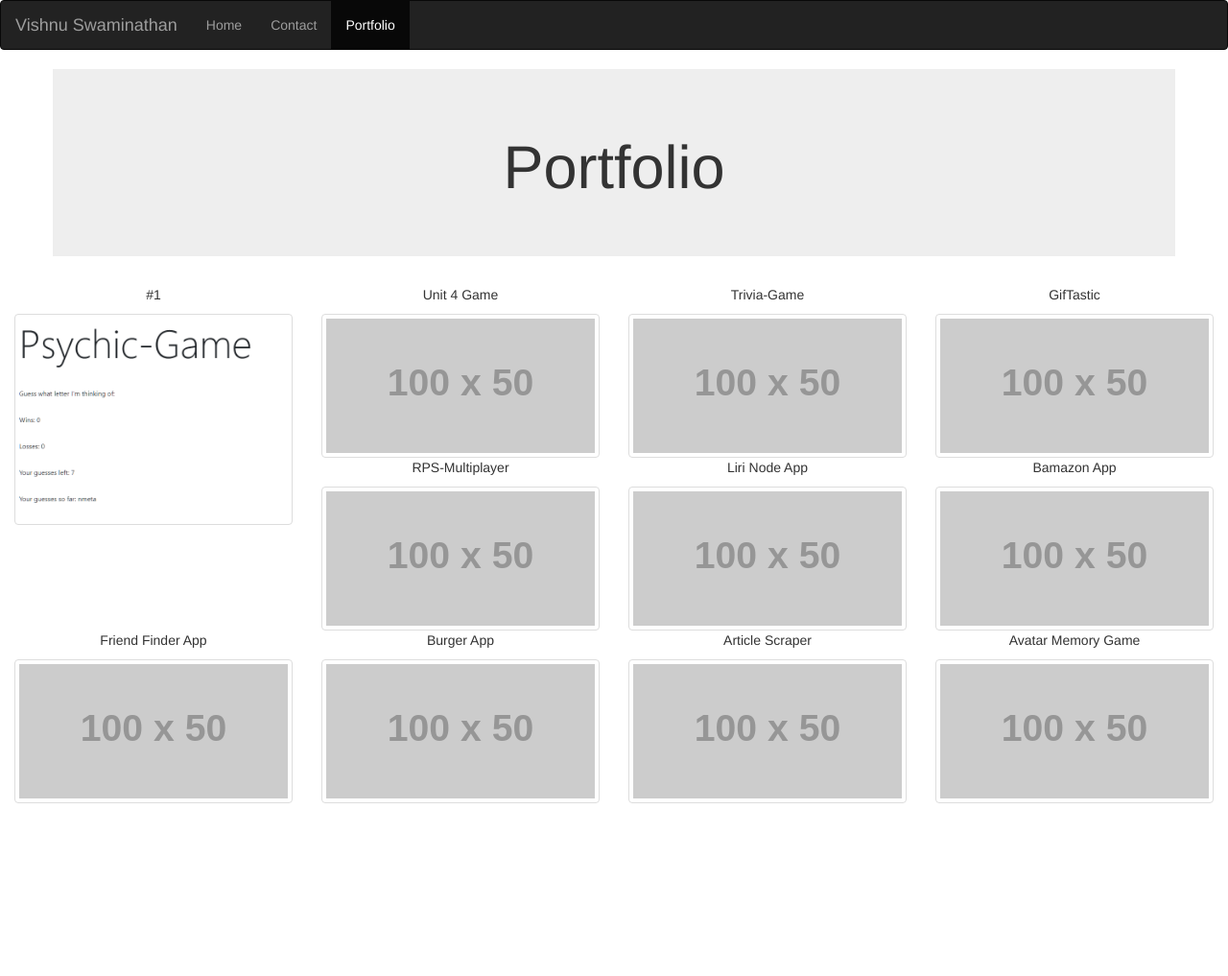
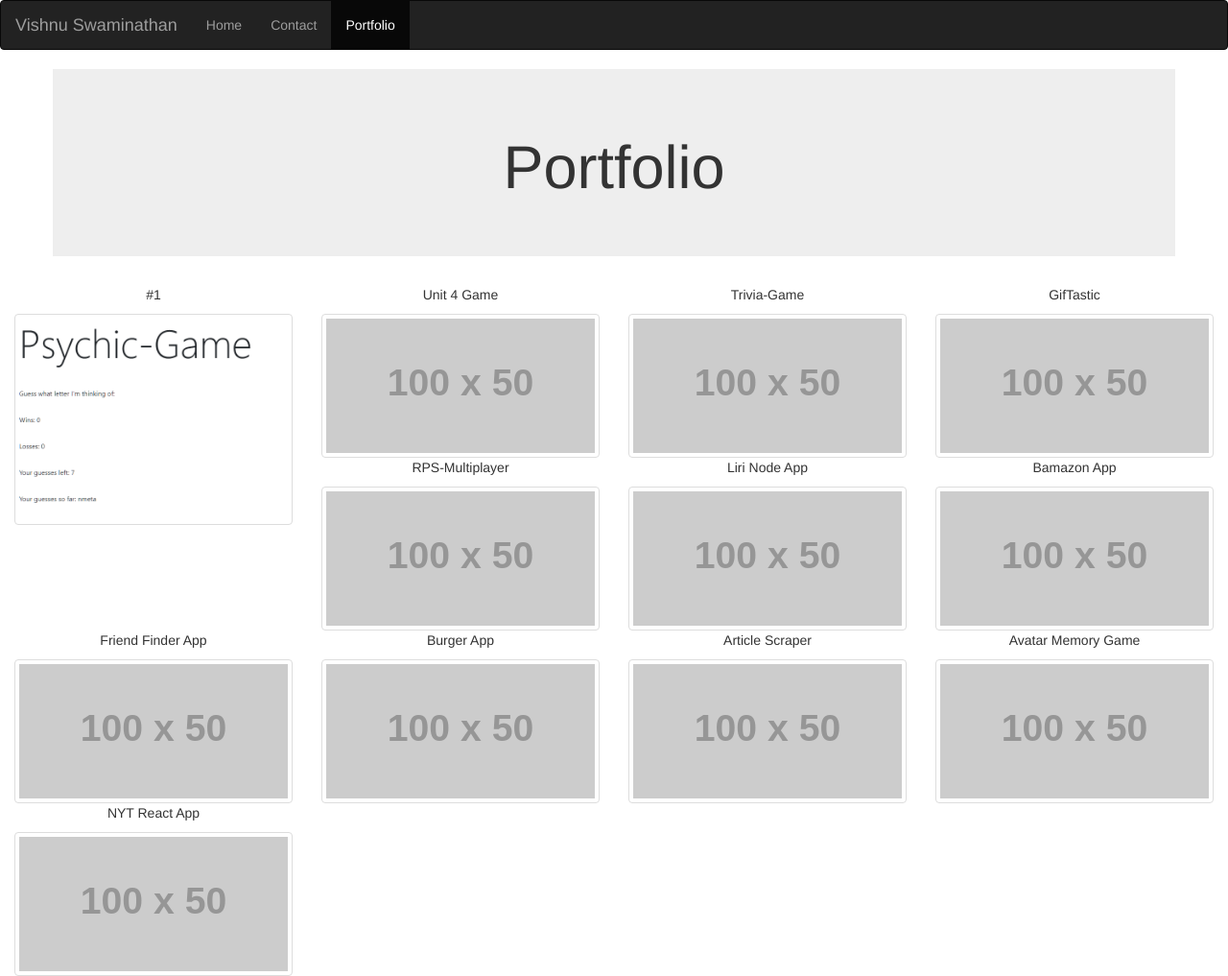
Before and after one commit to VishnuSwaminathan/Bootstrap-Portfolio, a plain HTML site: page portfolio.html in a window 1280 px wide. Shown: the whole page at 96% size. Before the commit the page ends 837 px from the top, so only its background shows below. Drawn offline with nearby package versions, Linux system fonts and the light colour scheme; placeholder pictures from the web are drawn by us.

Commit message:
seventeenthCommit

```diff
--- a/portfolio.html
+++ b/portfolio.html
@@ -205,6 +205,17 @@
             />
           </a>
         </div>
+        <div class="col-sm-3">
+          <p>NYT React App</p>
+          <a href="https://nyt-react-3.herokuapp.com/" target="_blank">
+            <img
+              src="https://placehold.it/100x50?text=IMAGE"
+              class="img-responsive img-thumbnail"
+              style="width:100%"
+              alt="Image"
+            />
+          </a>
+        </div>
       </div>
     </div>
   </body>
```
